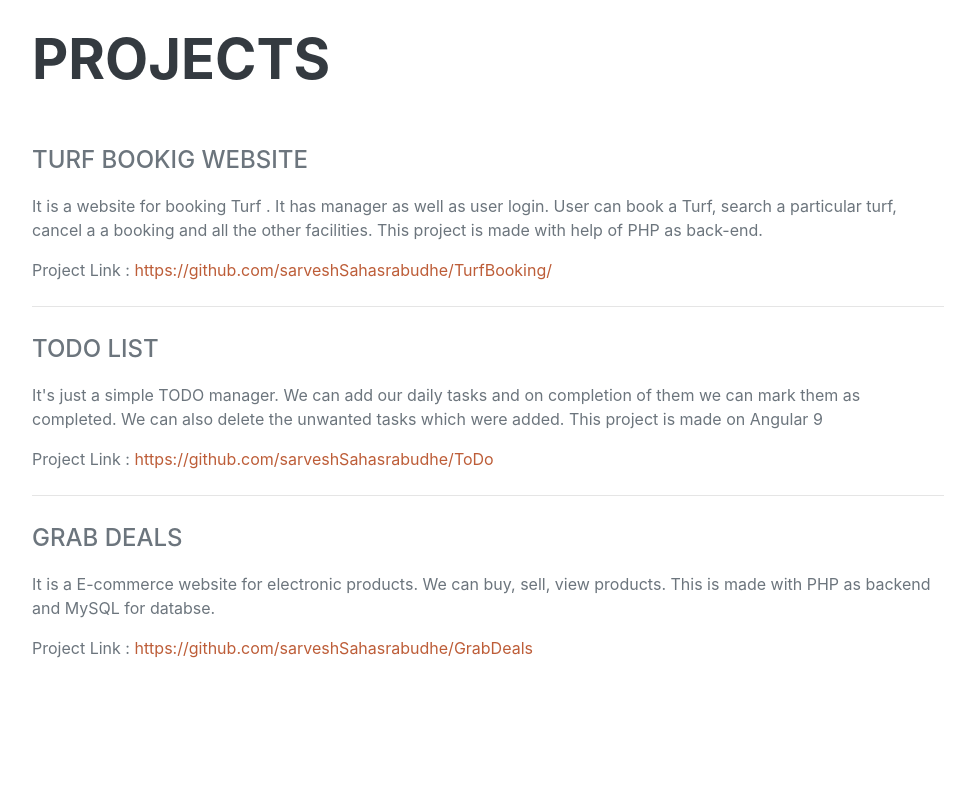
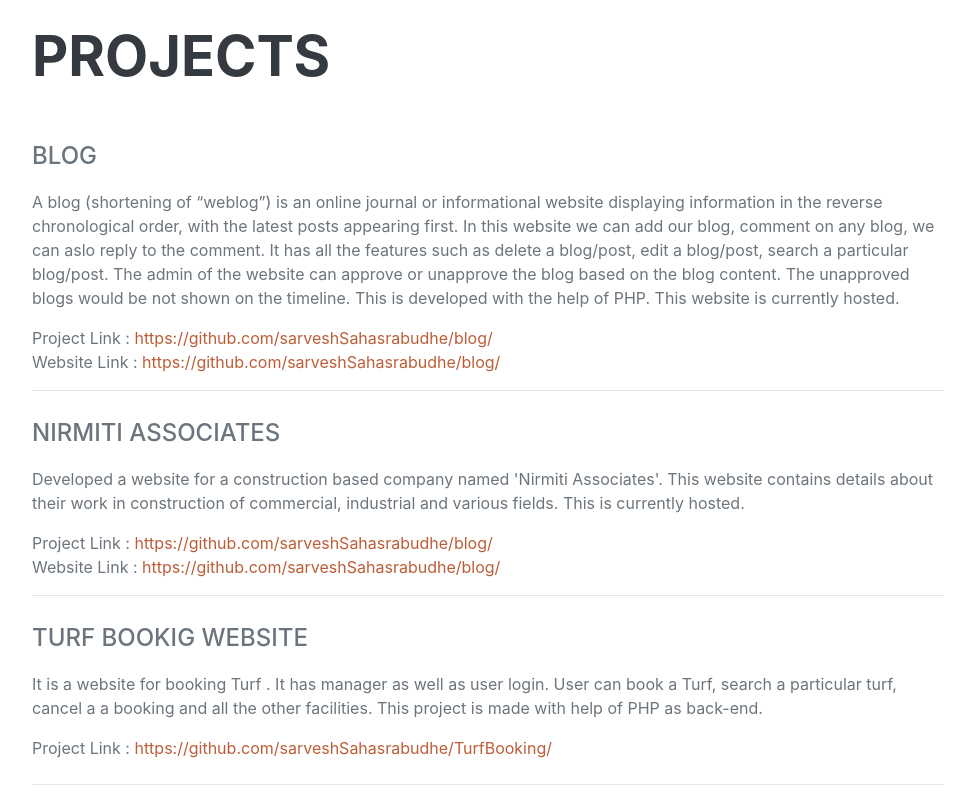
Before and after one commit to sarveshSahasrabudhe/sarveshSahasrabudhe.github.io, a plain HTML site: page index.html in a window 1280 px wide. Shown: the part 2460-3260 px from the top of the page, without its empty margins (288-1263 px from the left). Before the commit the page ends 3203 px from the top, so only its background shows below. Drawn offline with nearby package versions, Linux system fonts and the light colour scheme; a web font is replaced by a local one.

Commit message:
Update index.html

```diff
--- a/index.html
+++ b/index.html
@@ -292,6 +292,54 @@
       <section class="resume-section" id="projects">
         <div class="resume-section-content">
           <h2 class="mb-5">Projects</h2>
+          <div class="subheading mb-3">Blog</div>
+
+          <p>
+            A blog (shortening of “weblog”) is an online journal or
+            informational website displaying information in the reverse
+            chronological order, with the latest posts appearing first. In this
+            website we can add our blog, comment on any blog, we can aslo reply
+            to the comment. It has all the features such as delete a blog/post,
+            edit a blog/post, search a particular blog/post. The admin of the
+            website can approve or unapprove the blog based on the blog content.
+            The unapproved blogs would be not shown on the timeline. This is developed with the help of PHP.
+            This website is currently hosted.
+          </p>
+          <p class="mb-0">
+            Project Link :
+            <a href="https://github.com/sarveshSahasrabudhe/blog"
+              >https://github.com/sarveshSahasrabudhe/blog/</a
+            >
+          </p>
+          Website Link :
+          <a href="https://github.com/sarveshSahasrabudhe/blog"
+            >https://github.com/sarveshSahasrabudhe/blog/</a
+          >
+        </p>
+        <hr class="m-0" />
+
+          <br />
+          <div class="subheading mb-3">Nirmiti Associates</div>
+
+          <p>
+           Developed a website for a construction based company named 'Nirmiti Associates'.
+          This website contains details about their work in construction of commercial,
+          industrial and various fields. This is currently hosted.
+          </p>
+          <p class="mb-0">
+            Project Link :
+            <a href="https://github.com/sarveshSahasrabudhe/blog"
+              >https://github.com/sarveshSahasrabudhe/blog/</a
+            >
+          </p>
+          Website Link :
+          <a href="https://github.com/sarveshSahasrabudhe/blog"
+            >https://github.com/sarveshSahasrabudhe/blog/</a
+          >
+        </p>
+          <hr class="m-0" />
+          <br />
+
           <div class="subheading mb-3">Turf Bookig Website</div>
 
           <p>
@@ -341,6 +389,7 @@
               >https://github.com/sarveshSahasrabudhe/GrabDeals</a
             >
           </p>
+          <br />
         </div>
       </section>
 
```
